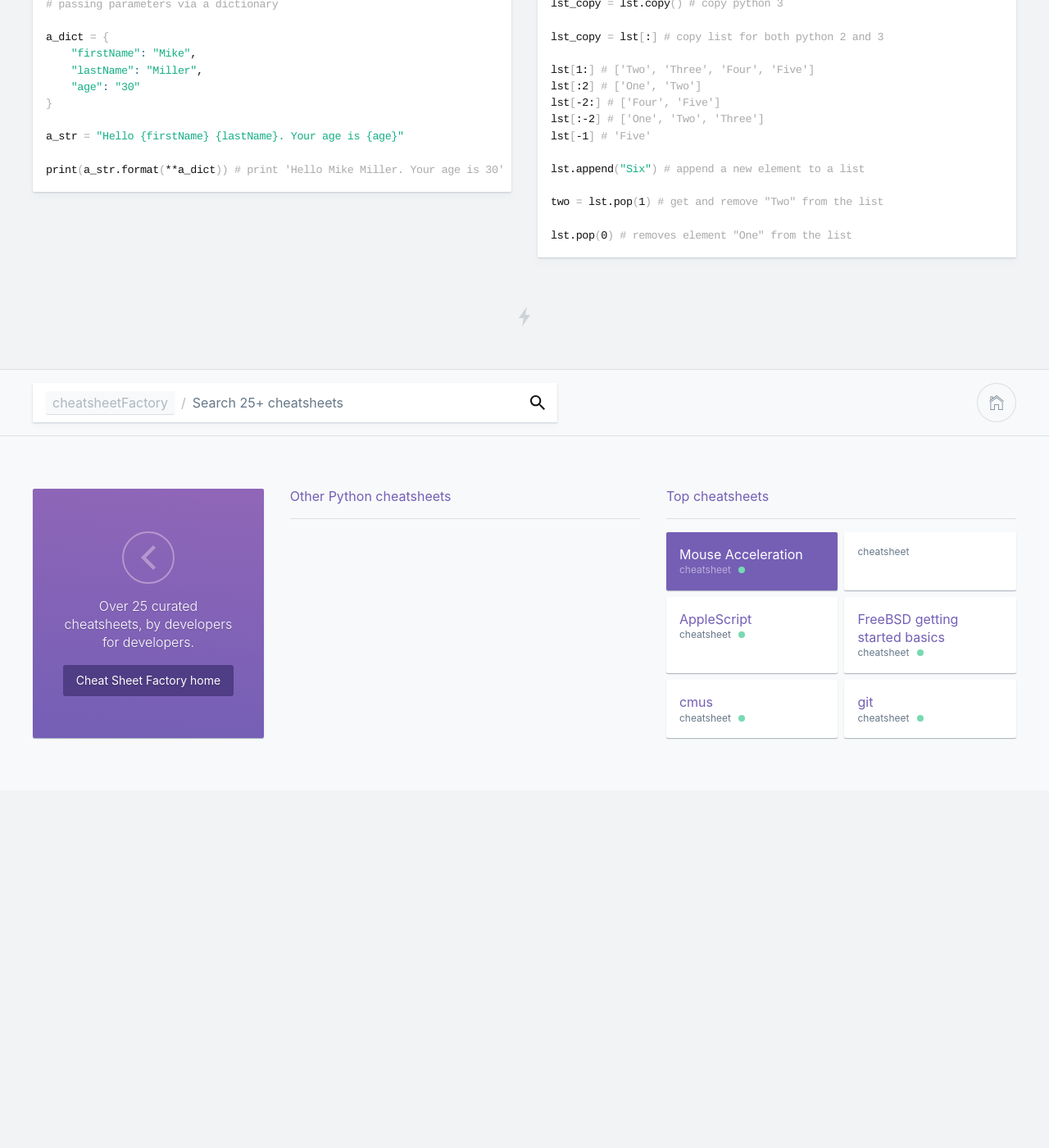
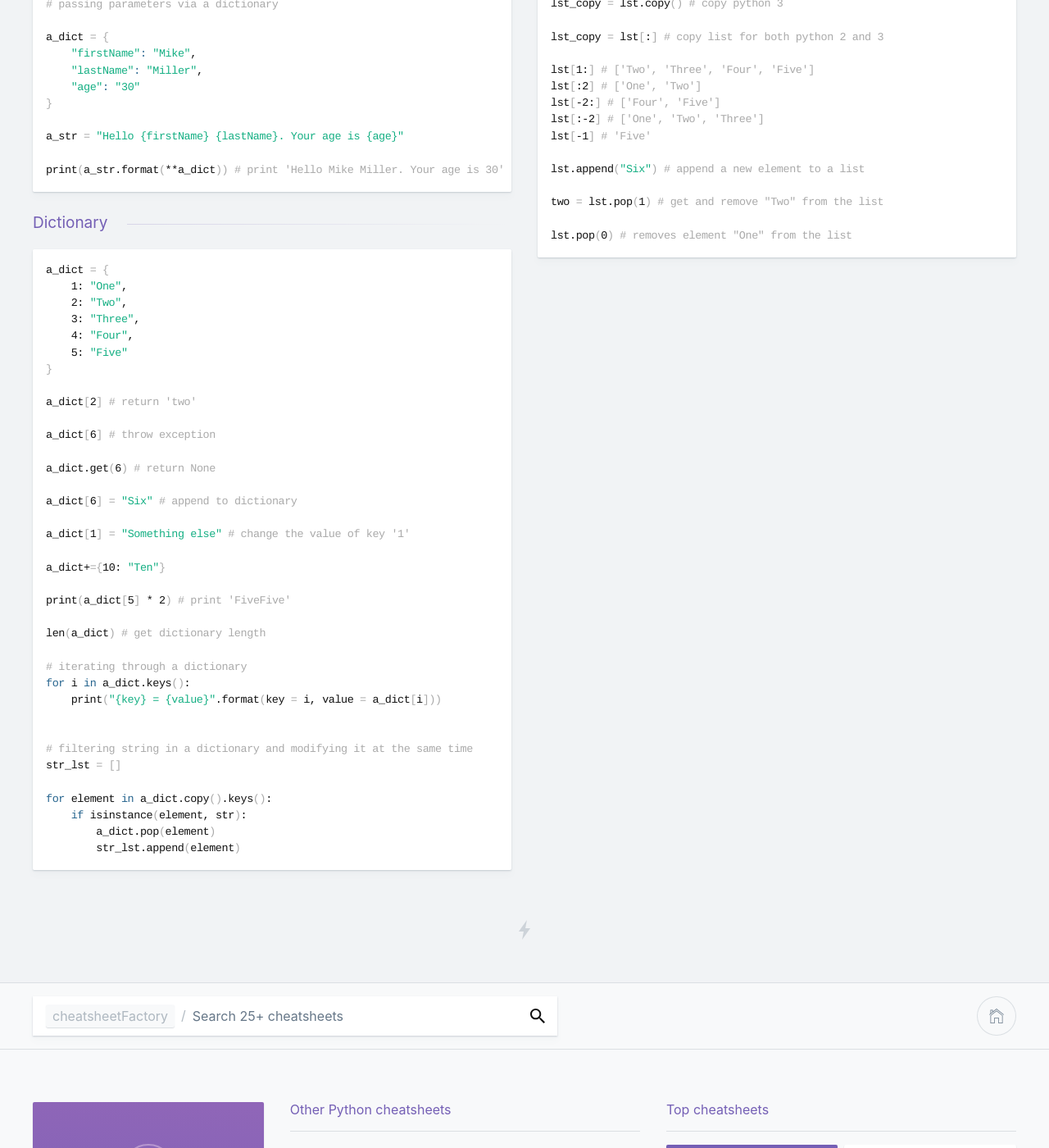
Before and after one commit to kasramp/cheat-sheet-factory, a Jekyll site: the page built from python/python.md, in a window 1280 px wide and 1400 px high, scrolled down 846 px. Shown: the whole window at 82% size. Built offline with Jekyll 4.4.1, drawn with Linux system fonts in a browser that asks for light colours; before the commit the page ends 1810 px from its top, so only the background shows below that.

Commit message:
Add dictionary section to Python cheat sheet

````diff
--- a/python/python.md
+++ b/python/python.md
@@ -97,3 +97,44 @@ two = lst.pop(1) # get and remove "Two" from the list
 
 lst.pop(0) # removes element "One" from the list
 ```
+
+### Dictionary
+
+```bash
+a_dict = {
+    1: "One",
+    2: "Two",
+    3: "Three",
+    4: "Four",
+    5: "Five"
+}
+
+a_dict[2] # return 'two'
+
+a_dict[6] # throw exception
+
+a_dict.get(6) # return None
+
+a_dict[6] = "Six" # append to dictionary
+
+a_dict[1] = "Something else" # change the value of key '1'
+
+a_dict+={10: "Ten"}
+
+print(a_dict[5] * 2) # print 'FiveFive'
+
+len(a_dict) # get dictionary length
+
+# iterating through a dictionary
+for i in a_dict.keys():
+    print("{key} = {value}".format(key = i, value = a_dict[i]))
+
+
+# filtering string in a dictionary and modifying it at the same time
+str_lst = []
+
+for element in a_dict.copy().keys():
+    if isinstance(element, str):
+        a_dict.pop(element)
+        str_lst.append(element)
+```
````
